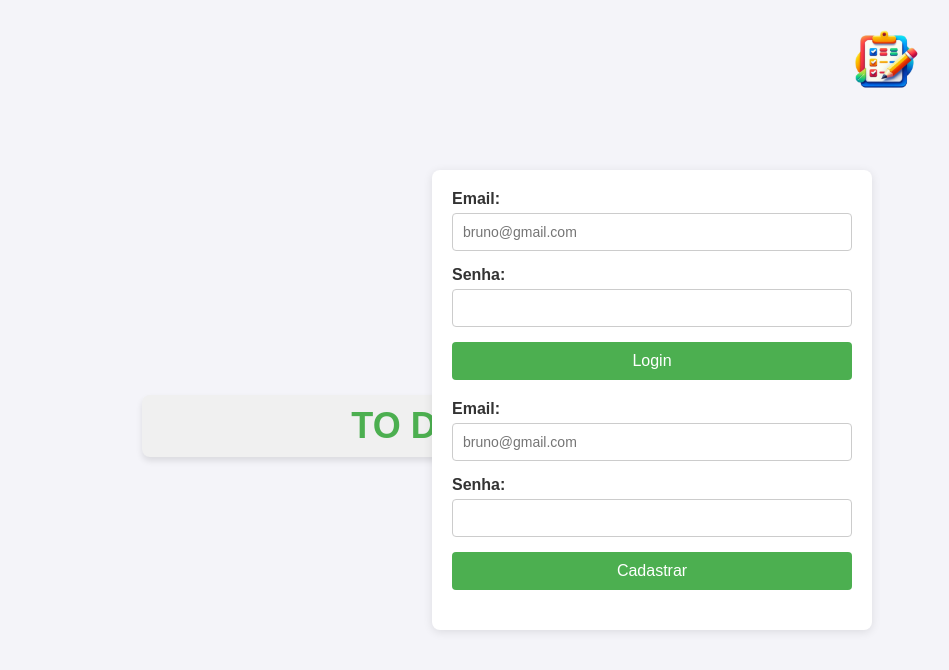
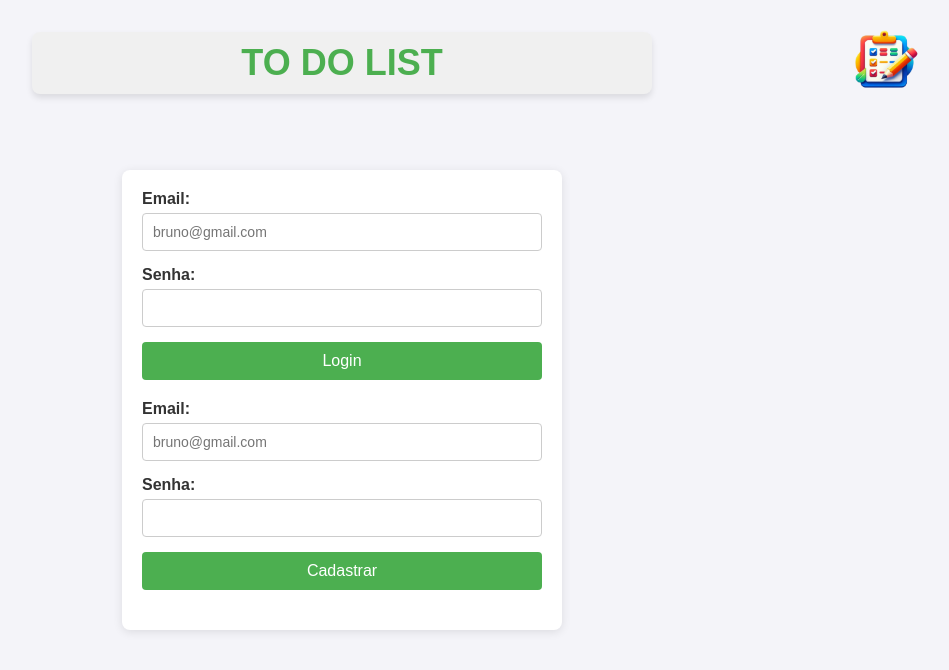
Before and after one commit to BrunoTg7/site-pra-vendas-basico, a plain HTML site: page to_do_list/index.html in a window 1280 px wide. Shown: the whole page, without its empty margins (298-1247 px from the left). Drawn offline with Linux system fonts and the light colour scheme.

Commit message:
Update style.css

```diff
--- a/to_do_list/style.css
+++ b/to_do_list/style.css
@@ -14,6 +14,7 @@
   align-items: center;
   min-height: 100vh;
 }
+
 /* Container principal */
 .container {
   width: 100%;
@@ -22,7 +23,6 @@
   padding: 20px;
   border-radius: 8px;
   box-shadow: 0 2px 10px rgba(0, 0, 0, 0.1);
-  position: relative;
 }
 
 /* Login e Cadastro */
@@ -254,16 +254,15 @@
   color: #4caf50;
   text-align: center; /* Centraliza horizontalmente */
   text-transform: uppercase;
-  margin: 0; /* Remove margens padrão */
+  margin: 0 auto 4%; /* Remove margens padrão */
   padding: 10px;
   background-color: #f0f0f0;
   border-radius: 8px;
   box-shadow: 0 4px 6px rgba(0, 0, 0, 0.1);
+  position: fixed; /* Faz com que o elemento seja posicionado de forma absoluta */
   top: 4%; /* Posiciona no topo */
   left: 50%; /* Centraliza horizontalmente com base na largura da tela */
   transform: translateX(-50%); /* Ajusta para realmente ficar centralizado */
   width: 100%; /* Faz o elemento ocupar toda a largura */
   max-width: 600px; /* Define um limite para o tamanho máximo */
-  margin-top: 4%;
-  position: relative;
 }
```
